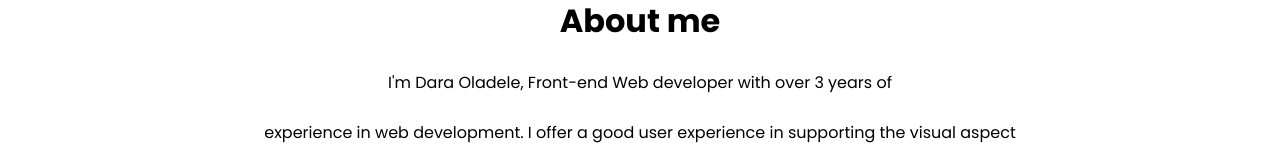
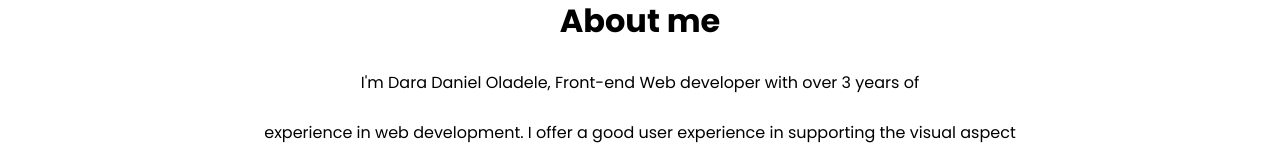
Before and after one commit to daradaniel01/Portfolio, a plain HTML site: page index.html in a window 1280 px wide. Shown: the part 656-801 px from the top of the page. Drawn offline with Linux system fonts and the light colour scheme.

Commit message:
bblhnlnl;

```diff
--- a/index.html
+++ b/index.html
@@ -43,7 +43,7 @@
     </div><br><br><br>
     <div id="about" style="text-align: center;">
         <h1 style="font-weight: 800;">About me</h1><br>
-        <p>I'm Dara Oladele, Front-end Web developer with over 3 years of </p><br>
+        <p>I'm Dara Daniel Oladele, Front-end Web developer with over 3 years of </p><br>
         <p> experience in web development. I offer a good user experience in supporting the visual aspect </p><br>
         <p> of the website i.e Front-end development. I am not just reliable but also a competent developer who offers good content,</p><br>
         <p> Layout and good web templates.</p><br><br>
```
